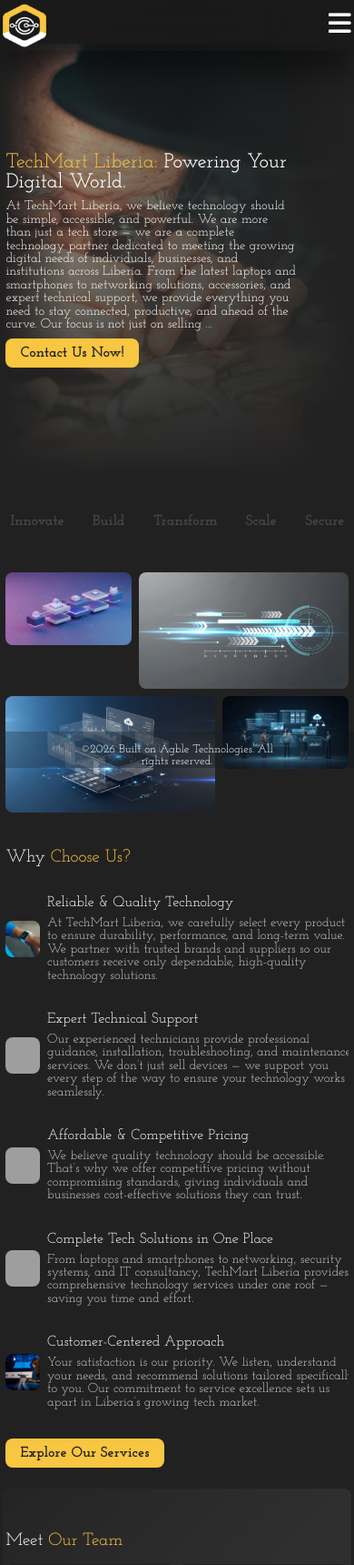
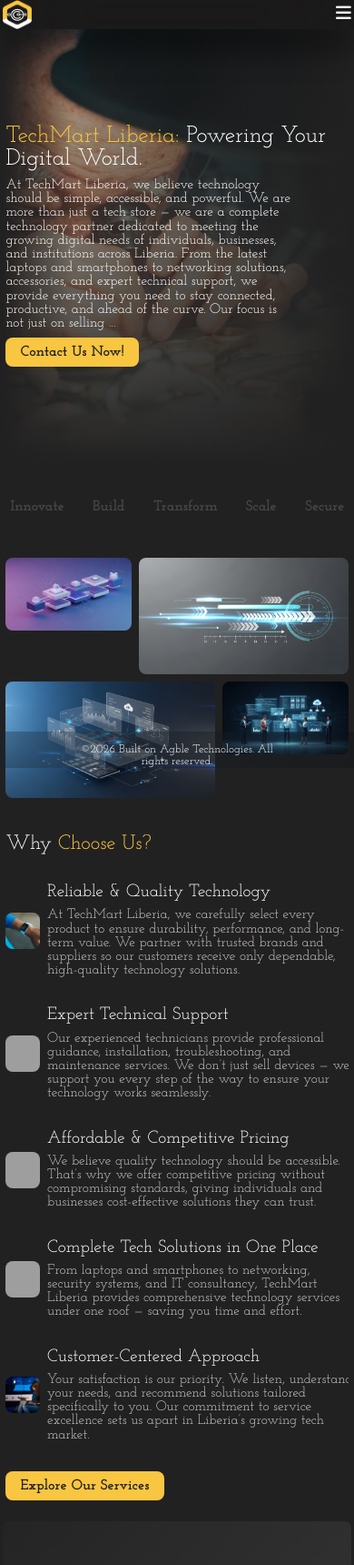
Before and after one commit to I-AGBLE/techmartliberia, a Django app: page /about/ in a window 390 px wide. Shown: the top 1720 px of the page at 91% size. Run offline with Django 5.2, Linux system fonts and the light colour scheme; data comes from the database, SQL or seed files in the repository; both versions use the stored data as it was after the commit; some libraries are stand-ins or nearby versions; grey boxes are pictures that could not be loaded.

Commit message:
project completed pending minor updates

```diff
--- a/main/static/main/css/styles.css
+++ b/main/static/main/css/styles.css
@@ -53,20 +53,19 @@
 }
 
 h1 {
-  font-size: 1.8rem;
-  font-weight: 500;
+  font-size: 1.9rem;
 }
 
 h2 {
-  font-size: 1.4rem;
+  font-size: 1.6rem;
 }
 
 h3 {
-  font-size: 1.2rem;
+  font-size: 1.3rem;
 }
 
 h4 {
-  font-size: 1rem;
+  font-size: 1.1rem;
 }
 
 p {
@@ -298,6 +297,7 @@ main {
   border: 0.1px solid rgb(71, 71, 71);
   transform-origin: center; /* ensures it scales from center */
   background-color: var(--text_color_variant);
+  overflow: hidden;
 }
 
 .index_service {
@@ -1304,34 +1304,34 @@ center p {
 /* ---------------- Media Queries  (Tablets)--------------------- */
 @media screen and (max-width: 1024px) {
 h1 {
-  font-size: 1.4rem;
-  font-weight: 500;
+  font-size: 1.7rem;
 }
 
 h2 {
+  font-size: 1.5rem;
+}
+
+h3 {
   font-size: 1.2rem;
 }
 
-h3 {
+h4 {
+  font-size: 1.1rem;
+}
+
+p {
   font-size: 1rem;
-}
-
-h4 {
-  font-size: .9rem;
-}
-
-p {
-  font-size: .9rem;
 }
 
 /* --------------------------------- Nav Section Styles ----------------------------------------------- */
 nav {
   padding: 0 2rem;
+  height: 2.5rem;
 }
 
 .nav_logo {
-  width: 3.2rem;
-  height: 3.2rem;
+  width: 2.5rem;
+  height: 2.5rem;
   overflow: hidden;
 }
 
@@ -1343,6 +1343,7 @@ nav {
 
 main {
   padding: 0 2rem;
+  margin-top: 2.5rem;
 }
 
 /* --------------------------------- Index Page Styles ----------------------------------------------- */
@@ -1477,15 +1478,34 @@ main {
 
 /* ----------------- Media Queries (Phones) ---------------------------------=*/
 @media screen and (max-width: 750px) {
-
+h1 {
+  font-size: 1.6rem;
+}
+
+h2 {
+  font-size: 1.4rem;
+}
+
+h3 {
+  font-size: 1.2rem;
+}
+
+h4 {
+  font-size: 1.1rem;
+}
+
+p {
+  font-size: .95rem;
+}
 /* --------------------------------- Nav Section Styles ----------------------------------------------- */
 nav {
   padding: .2rem .2rem;
+  height: 2rem;
 }
 
 .nav_logo {
-  width: 3rem;
-  height: 3rem;
+  width: 2rem;
+  height: 2rem;
 }
 .nav_menu_button {
   display: flex;             /* use flex container */
@@ -1497,16 +1517,20 @@ nav {
 }
 
 
+main {
+  margin-top: 2rem;
+}
+
   .menu_items {
     position: fixed;       /* fixed to viewport, not nav */
     top: 0;
-    margin-top: 3.5rem;
+    margin-top: 2rem;
     right: -100%;
     background-color: var(--deep_bg);
     flex-direction: column;
     justify-content: flex-start;
     align-items: flex-start;
-    padding: 3rem 3rem;    /* leave space for top nav icons */
+    padding: 1.5rem 3rem;    /* leave space for top nav icons */
     transition: var(--transition);
     z-index: 300;          /* above nav */
     overflow-y: auto;      /* scroll if content is long */
@@ -1527,7 +1551,7 @@ nav {
 
 
   .menu_items ul li a {
-    font-size: 1.2rem;
+    font-size: 1rem;
   }
 
   .nav_menu_button {
@@ -1536,7 +1560,7 @@ nav {
   }
 
   .nav_menu_button i {
-    font-size: 1.8rem;
+    font-size: 1.2rem;
   }
 
     .nav_menu_button i:hover {
@@ -1661,7 +1685,7 @@ main {
 /* --------------------------------- Contact Page Styles ----------------------------------------------- */
 .contact {
   grid-template-columns: 1fr;
-  padding: .2rem;
+  padding: 3rem .2rem;
 }
 
 
--- a/main/templates/main/client_contact.html
+++ b/main/templates/main/client_contact.html
@@ -15,9 +15,9 @@
         <tbody>
             {% for contact in client_contact %}
             <tr>
-                <td>{{ contact.name|truncatechars:20 }}</td>
-                <td>{{ contact.email|truncatechars:20 }}</td>
-                <td>{{contact.tel|truncatechars:15 }}</td>
+                <td>{{ contact.name|truncatechars:10 }}</td>
+                <td>{{ contact.email|truncatechars:15 }}</td>
+                <td>{{contact.tel|truncatechars:10 }}</td>
                 <td><a href="{% url 'main:contact_detail' contact.id %}"><i class="fa-solid fa-eye"></i></a></td>
             </tr>
             {% endfor %}
```
Also changed, not shown: db.sqlite3.
